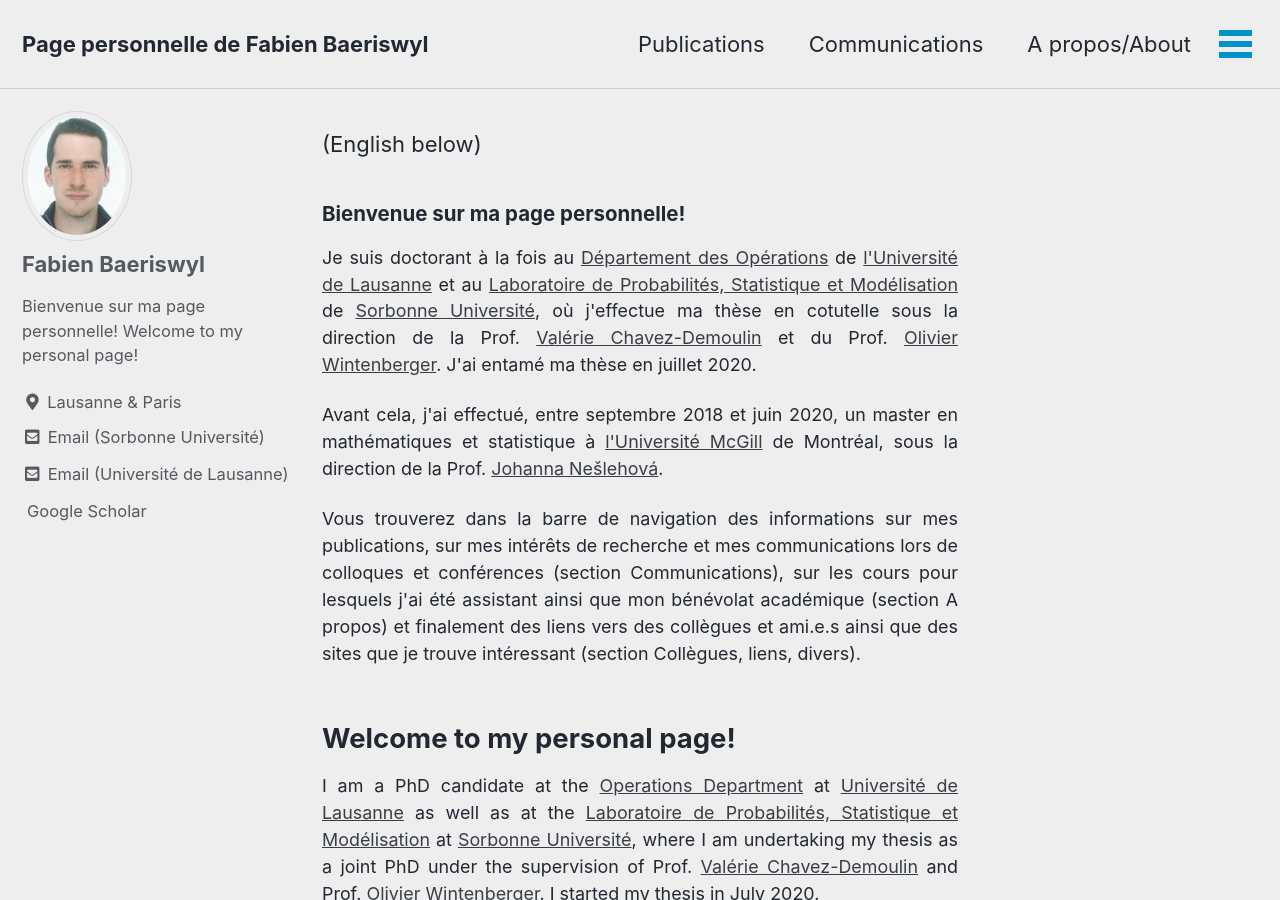
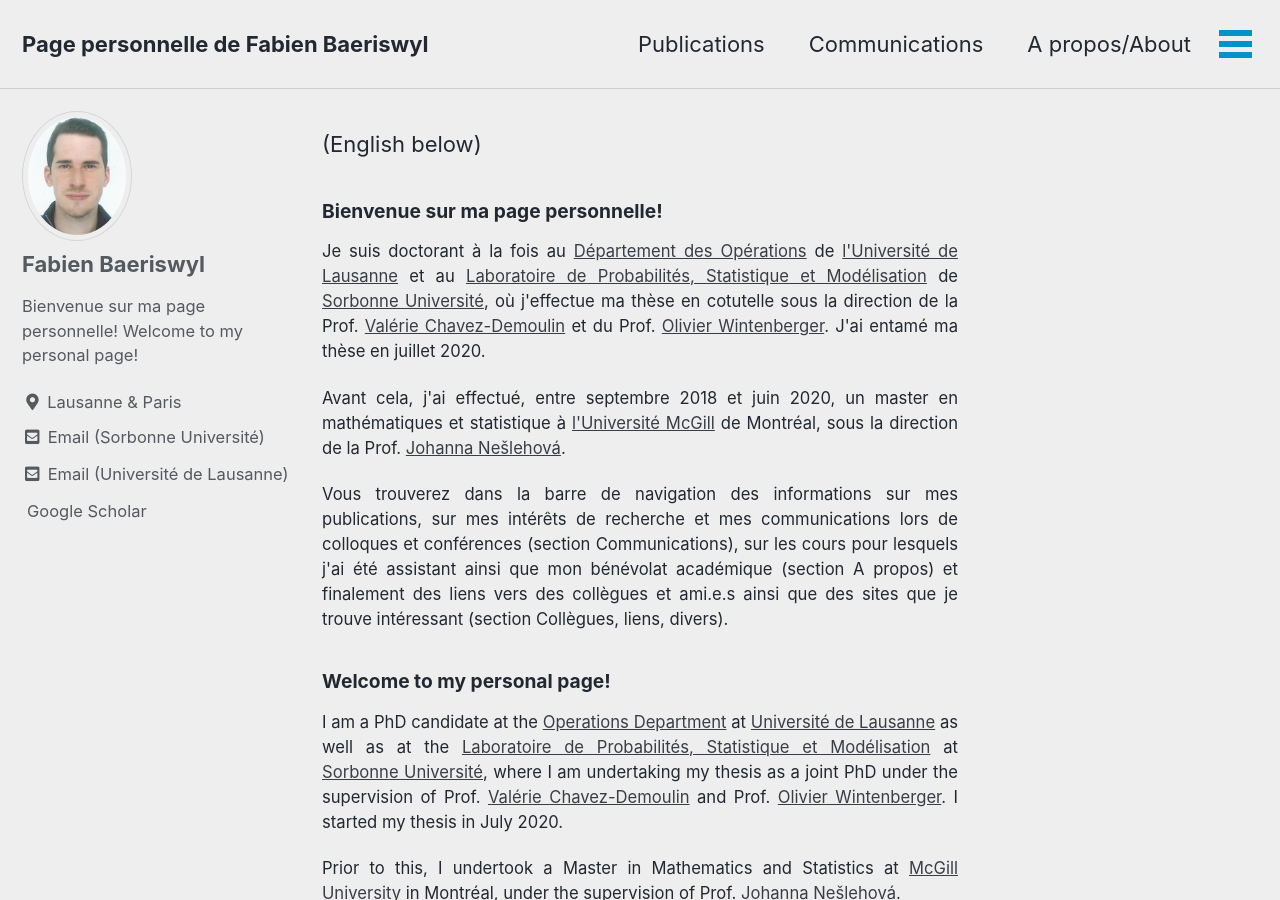
Before and after one commit to hplaninic/hrvoje.planinic.github.io, a Jekyll site: the page built from index.html, in a window 1280 px wide and 900 px high. Built offline with Jekyll 4.4.1, drawn with Linux system fonts in a browser that asks for light colours; cached includes are drawn as plain includes; the list of posts is cut into pages by our own code; a style sheet for code colours, icons or effects is not loaded.

Commit message:
new size

```diff
--- a/index.html
+++ b/index.html
@@ -4,19 +4,19 @@ author_profile: true
 ---
 (English below)
 
-<h2 style="font-size:1.6vw">Bienvenue sur ma page personnelle!</h2>
+<h2 style="font-size:1.5vw">Bienvenue sur ma page personnelle!</h2>
 
-<p align="justify" style="font-size:1.4vw"> Je suis doctorant à la fois au <a href="https://www.unil.ch/do/fr/home.html">Département des Opérations</a> de <a href="https://www.unil.ch">l'Université de Lausanne</a> et au </a>  <a href="https://www.lpsm.paris">Laboratoire de Probabilités, Statistique et Modélisation</a> de <a href="https://www.sorbonne-universite.fr"> Sorbonne Université</a>, où j'effectue ma thèse en cotutelle sous la direction de la Prof. <a href="https://hecnet.unil.ch/hec/recherche/fiche?pnom=vchavez&dyn_lang=fr">Valérie Chavez-Demoulin</a> et du Prof. <a href="http://wintenberger.fr">Olivier Wintenberger</a>. J'ai entamé ma thèse en juillet 2020. </p>
+<p align="justify" style="font-size:1.3vw"> Je suis doctorant à la fois au <a href="https://www.unil.ch/do/fr/home.html">Département des Opérations</a> de <a href="https://www.unil.ch">l'Université de Lausanne</a> et au </a>  <a href="https://www.lpsm.paris">Laboratoire de Probabilités, Statistique et Modélisation</a> de <a href="https://www.sorbonne-universite.fr"> Sorbonne Université</a>, où j'effectue ma thèse en cotutelle sous la direction de la Prof. <a href="https://hecnet.unil.ch/hec/recherche/fiche?pnom=vchavez&dyn_lang=fr">Valérie Chavez-Demoulin</a> et du Prof. <a href="http://wintenberger.fr">Olivier Wintenberger</a>. J'ai entamé ma thèse en juillet 2020. </p>
 
-<p align="justify" style="font-size:1.4vw">Avant cela, j'ai effectué, entre septembre 2018 et juin 2020, un master en mathématiques et statistique à <a href="https://www.mcgill.ca/mathstat/">l'Université McGill</a> de Montréal, sous la direction de la Prof. <a href="https://www.math.mcgill.ca/neslehova/">Johanna Nešlehová</a>. </p>
+<p align="justify" style="font-size:1.3vw">Avant cela, j'ai effectué, entre septembre 2018 et juin 2020, un master en mathématiques et statistique à <a href="https://www.mcgill.ca/mathstat/">l'Université McGill</a> de Montréal, sous la direction de la Prof. <a href="https://www.math.mcgill.ca/neslehova/">Johanna Nešlehová</a>. </p>
 
-<p align="justify" style="font-size:1.4vw"> Vous trouverez dans la barre de navigation des informations sur mes publications, sur mes intérêts de recherche et mes communications lors de colloques et conférences (section Communications), sur les cours pour lesquels j'ai été assistant ainsi que mon bénévolat académique (section A propos) et finalement des liens vers des collègues et ami.e.s ainsi que des sites que je trouve intéressant (section Collègues, liens, divers). <p>
+<p align="justify" style="font-size:1.3vw"> Vous trouverez dans la barre de navigation des informations sur mes publications, sur mes intérêts de recherche et mes communications lors de colloques et conférences (section Communications), sur les cours pour lesquels j'ai été assistant ainsi que mon bénévolat académique (section A propos) et finalement des liens vers des collègues et ami.e.s ainsi que des sites que je trouve intéressant (section Collègues, liens, divers). <p>
 
 
-<h2> Welcome to my personal page! </h2>
+<h2 style="font-size:1.5vw"> Welcome to my personal page! </h2>
 
-<p align="justify" style="font-size:1.4vw"> I am a PhD candidate at the <a href="https://www.unil.ch/do/fr/home.html">Operations Department</a> at <a href="https://www.unil.ch">Université de Lausanne</a> as well as at the </a>  <a href="https://www.lpsm.paris">Laboratoire de Probabilités, Statistique et Modélisation</a> at <a href="https://www.sorbonne-universite.fr">Sorbonne Université</a>, where I am undertaking my thesis as a joint PhD under the supervision of Prof. <a href="https://hecnet.unil.ch/hec/recherche/fiche?pnom=vchavez&dyn_lang=fr"> Valérie Chavez-Demoulin</a> and Prof. <a href="http://wintenberger.fr">Olivier Wintenberger</a>. I started my thesis in July 2020. </p>
+<p align="justify" style="font-size:1.3vw"> I am a PhD candidate at the <a href="https://www.unil.ch/do/fr/home.html">Operations Department</a> at <a href="https://www.unil.ch">Université de Lausanne</a> as well as at the </a>  <a href="https://www.lpsm.paris">Laboratoire de Probabilités, Statistique et Modélisation</a> at <a href="https://www.sorbonne-universite.fr">Sorbonne Université</a>, where I am undertaking my thesis as a joint PhD under the supervision of Prof. <a href="https://hecnet.unil.ch/hec/recherche/fiche?pnom=vchavez&dyn_lang=fr"> Valérie Chavez-Demoulin</a> and Prof. <a href="http://wintenberger.fr">Olivier Wintenberger</a>. I started my thesis in July 2020. </p>
 
-<p align="justify" style="font-size:1.4vw"> Prior to this, I undertook a Master in Mathematics and Statistics at <a href="https://www.mcgill.ca/mathstat/">McGill University</a> in Montréal, under the supervision of Prof. <a href="https://www.math.mcgill.ca/neslehova/">Johanna Nešlehová</a>. </p>
+<p align="justify" style="font-size:1.3vw"> Prior to this, I undertook a Master in Mathematics and Statistics at <a href="https://www.mcgill.ca/mathstat/">McGill University</a> in Montréal, under the supervision of Prof. <a href="https://www.math.mcgill.ca/neslehova/">Johanna Nešlehová</a>. </p>
 
-<p align="justify" style="font-size:1.4vw"> You can find under the navigation bar information about my publications, about my research interests and communications during conferences and workshops (Communications section), about the courses I have been teaching assistant (About section) and finally links to colleagues and friends as well as websites I find interesting (Collègues, liens, divers section). <p>
+<p align="justify" style="font-size:1.3vw"> You can find under the navigation bar information about my publications, about my research interests and communications during conferences and workshops (Communications section), about the courses I have been teaching assistant (About section) and finally links to colleagues and friends as well as websites I find interesting (Collègues, liens, divers section). <p>
```
